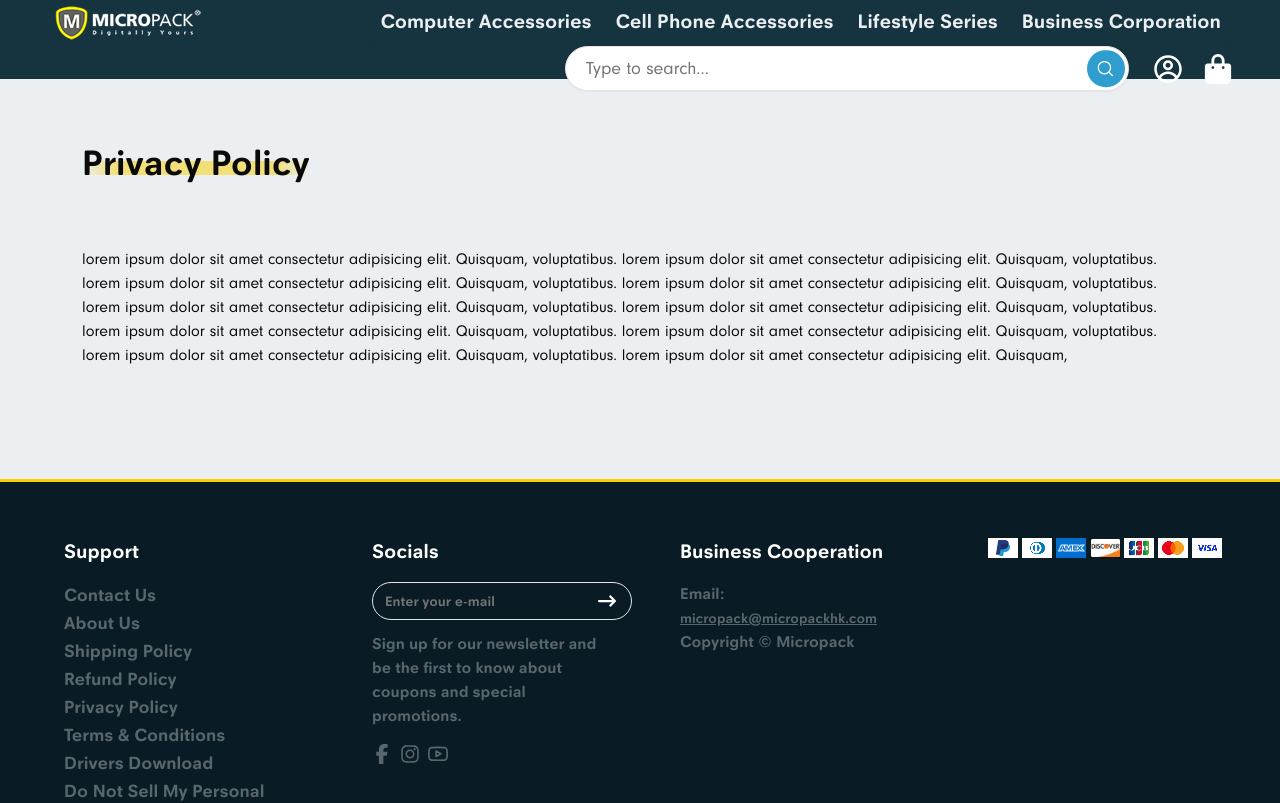
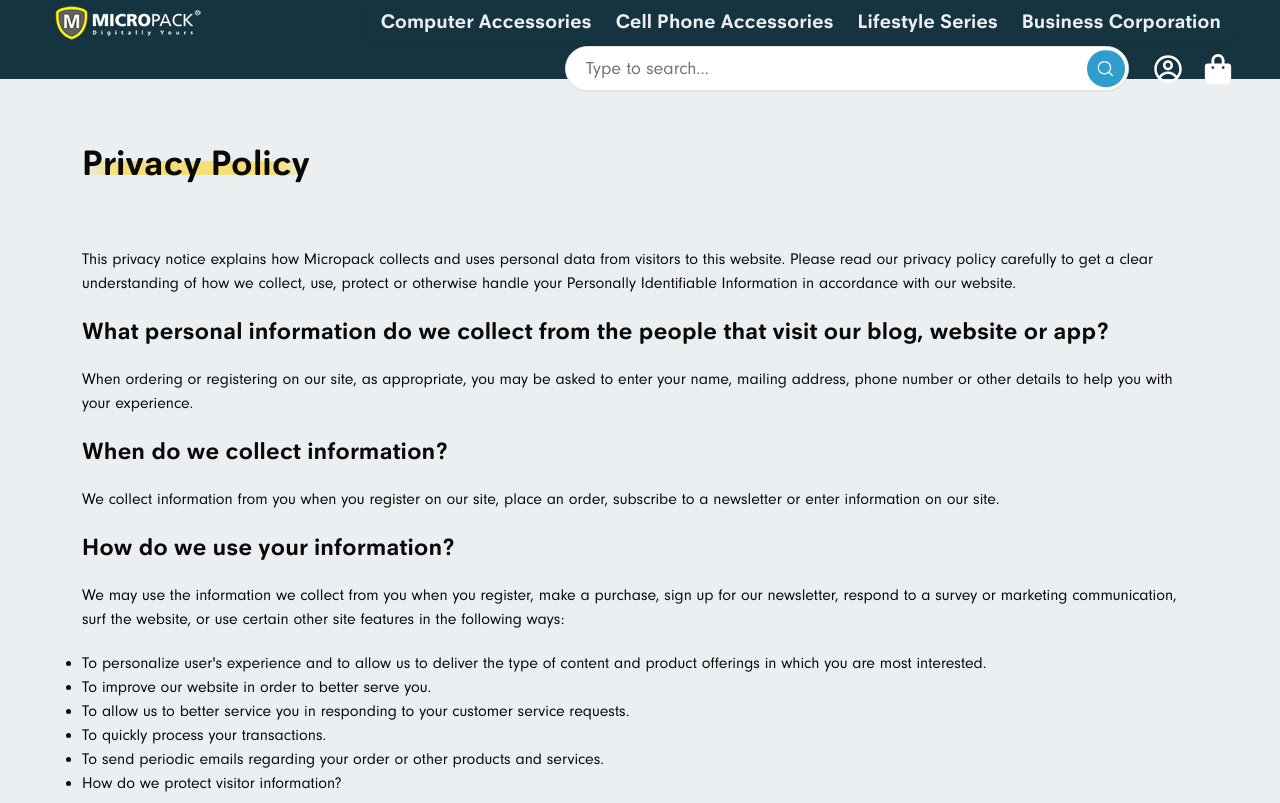
Before and after one commit to dev7-ngenit/micropack, a Next.js app: page /privacy-policy in a window 1280 px wide. Shown: the top 803 px of the page. Built offline with nearby package versions, Linux system fonts and the light colour scheme.

Commit message:
update: added content

```diff
--- a/src/app/(main)/(static)/(policy)/privacy-policy/page.js
+++ b/src/app/(main)/(static)/(policy)/privacy-policy/page.js
@@ -8,18 +8,77 @@ export default function page() {
       </Title>
 
       <section className="mt-10 flex flex-col gap-5 md:mt-16">
-        lorem ipsum dolor sit amet consectetur adipisicing elit. Quisquam,
-        voluptatibus. lorem ipsum dolor sit amet consectetur adipisicing elit.
-        Quisquam, voluptatibus. lorem ipsum dolor sit amet consectetur
-        adipisicing elit. Quisquam, voluptatibus. lorem ipsum dolor sit amet
-        consectetur adipisicing elit. Quisquam, voluptatibus. lorem ipsum dolor
-        sit amet consectetur adipisicing elit. Quisquam, voluptatibus. lorem
-        ipsum dolor sit amet consectetur adipisicing elit. Quisquam,
-        voluptatibus. lorem ipsum dolor sit amet consectetur adipisicing elit.
-        Quisquam, voluptatibus. lorem ipsum dolor sit amet consectetur
-        adipisicing elit. Quisquam, voluptatibus. lorem ipsum dolor sit amet
-        consectetur adipisicing elit. Quisquam, voluptatibus. lorem ipsum dolor
-        sit amet consectetur adipisicing elit. Quisquam,
+        <p>
+          This privacy notice explains how Micropack collects and uses personal
+          data from visitors to this website. Please read our privacy policy
+          carefully to get a clear understanding of how we collect, use, protect
+          or otherwise handle your Personally Identifiable Information in
+          accordance with our website.
+        </p>
+        <div class="text-2xl font-semibold">
+          What personal information do we collect from the people that visit our
+          blog, website or app?
+        </div>
+        <p>
+          When ordering or registering on our site, as appropriate, you may be
+          asked to enter your name, mailing address, phone number or other
+          details to help you with your experience.
+        </p>
+        <h2 className="text-2xl font-semibold">
+          When do we collect information?
+        </h2>
+        <p>
+          We collect information from you when you register on our site, place
+          an order, subscribe to a newsletter or enter information on our site.
+        </p>
+        <h2 className="text-2xl font-semibold">
+          How do we use your information?
+        </h2>
+        <p>
+          We may use the information we collect from you when you register, make
+          a purchase, sign up for our newsletter, respond to a survey or
+          marketing communication, surf the website, or use certain other site
+          features in the following ways:
+        </p>
+        <ul>
+          <li className="list-disc">
+            To personalize user's experience and to allow us to deliver the type
+            of content and product offerings in which you are most interested.
+          </li>
+          <li className="list-disc">
+            To improve our website in order to better serve you.
+          </li>
+          <li className="list-disc">
+            To allow us to better service you in responding to your customer
+            service requests.
+          </li>
+          <li className="list-disc">To quickly process your transactions.</li>
+          <li className="list-disc">
+            To send periodic emails regarding your order or other products and
+            services.
+          </li>
+          <li className="list-disc">How do we protect visitor information?</li>
+        </ul>
+        Your personal information is contained behind secured networks and is
+        only accessible by a limited number of persons who have special access
+        rights to such systems, and are required to keep the information
+        confidential. In addition, all sensitive/credit information you supply
+        is encrypted via Secure Socket Layer (SSL) technology. We implement a
+        variety of security measures when a user places an order enters,
+        submits, or accesses their information to maintain the safety of your
+        personal information. All transactions are processed through a gateway
+        provider and are not stored or processed on our servers. Do we use
+        'cookies'? Yes. Cookies are small files that a site or its service
+        provider transfers to your computer's hard drive through your Web
+        browser (if you allow) that enables the site's or service provider's
+        systems to recognize your browser and capture and remember certain
+        information. For instance, we use cookies to help us remember and
+        process the items in your shopping cart. They are also used to help us
+        understand your preferences based on previous or current site activity,
+        which enables us to provide you with improved services. We also use
+        cookies to help us compile aggregate data about site traffic and site
+        interaction so that we can offer better site experiences and tools in
+        the future.
       </section>
     </main>
   );
--- a/src/app/(main)/(static)/(policy)/refund-policy/page.js
+++ b/src/app/(main)/(static)/(policy)/refund-policy/page.js
@@ -7,19 +7,46 @@ export default function page() {
         Refund Policy
       </Title>
 
-      <section className="mt-10 flex flex-col gap-5 md:mt-16">
-        lorem ipsum dolor sit amet consectetur adipisicing elit. Quisquam,
-        voluptatibus. lorem ipsum dolor sit amet consectetur adipisicing elit.
-        Quisquam, voluptatibus. lorem ipsum dolor sit amet consectetur
-        adipisicing elit. Quisquam, voluptatibus. lorem ipsum dolor sit amet
-        consectetur adipisicing elit. Quisquam, voluptatibus. lorem ipsum dolor
-        sit amet consectetur adipisicing elit. Quisquam, voluptatibus. lorem
-        ipsum dolor sit amet consectetur adipisicing elit. Quisquam,
-        voluptatibus. lorem ipsum dolor sit amet consectetur adipisicing elit.
-        Quisquam, voluptatibus. lorem ipsum dolor sit amet consectetur
-        adipisicing elit. Quisquam, voluptatibus. lorem ipsum dolor sit amet
-        consectetur adipisicing elit. Quisquam, voluptatibus. lorem ipsum dolor
-        sit amet consectetur adipisicing elit. Quisquam,
+      <section className="mt-10 flex flex-col gap-5 md:mt-16 text-lg">
+        <p>
+          10-Day Money-Back Guarantee for Any Reason Undamaged products may be
+          returned for any reason within 10 days of the date of receipt. Once
+          the returned item arrives back in our warehouse for inspection, the
+          refund process will begin.
+        </p>
+
+        <p>
+          Returns must include all accessories Items must include original
+          packaging For non-quality related reasons for return, buyer is
+          responsible for shipping costs For non-quality related reasons for
+          return, refunds the cost of the product itself Returns may be rejected
+          if items do not meet the above requirements It is not possible to
+          process a request for a refund for non-quality issues for items that
+          have expired this 10-day window. For purchases not made directly
+          through Micropack’s online stores, please contact retailers for
+          refunds.
+        </p>
+
+        <p>
+          How do I return an item? 1. Please contact us to initiate a return.
+          Please state the reason for return and provide an invoice or
+          screenshot to confirm the order number. 2. For the refund to be
+          processed in a timely manner, please be sure to send a return the
+          tracking number
+        </p>
+
+        <p>
+          How long does it take to get a refund? Refunds will be issued once the
+          item arrives at our warehouse. The refund will be credited back using
+          the same method as when your initial order was made. Processing time
+          typically takes 3-5 working days.
+        </p>
+
+        <p>
+          Item Warranty Period (Months) Cables 18 Other items 12 This limited
+          warranty provided by the manufacturer in no way affects a potential
+          statutory warranty provided by law.
+        </p>
       </section>
     </main>
   );
--- a/src/app/(main)/(static)/(policy)/shipping-policy/page.js
+++ b/src/app/(main)/(static)/(policy)/shipping-policy/page.js
@@ -8,18 +8,32 @@ export default function page() {
       </Title>
 
       <section className="mt-10 flex flex-col gap-5 md:mt-16">
-        lorem ipsum dolor sit amet consectetur adipisicing elit. Quisquam,
-        voluptatibus. lorem ipsum dolor sit amet consectetur adipisicing elit.
-        Quisquam, voluptatibus. lorem ipsum dolor sit amet consectetur
-        adipisicing elit. Quisquam, voluptatibus. lorem ipsum dolor sit amet
-        consectetur adipisicing elit. Quisquam, voluptatibus. lorem ipsum dolor
-        sit amet consectetur adipisicing elit. Quisquam, voluptatibus. lorem
-        ipsum dolor sit amet consectetur adipisicing elit. Quisquam,
-        voluptatibus. lorem ipsum dolor sit amet consectetur adipisicing elit.
-        Quisquam, voluptatibus. lorem ipsum dolor sit amet consectetur
-        adipisicing elit. Quisquam, voluptatibus. lorem ipsum dolor sit amet
-        consectetur adipisicing elit. Quisquam, voluptatibus. lorem ipsum dolor
-        sit amet consectetur adipisicing elit. Quisquam,
+        <h2 className="text-2xl font-bold">
+          Delivery Time=Processing Time+Shipping Time
+        </h2>
+
+        <p className="text-lg">
+          Our estimated delivery dates are based on several factors, including
+          the destination address and how quickly we can assemble and prepare
+          your items for shipment. (There is different processing time for
+          different item. You can check the processing time from product page.
+          Once your order is placed, you can check order shipping info from the
+          online order status page. We will also inform you through your
+          registered email.) Shipping countries: Except the British Indian Ocean
+          Territory, the outlying islands of the United States, Indonesia,
+          India, and China, most countries can deliver, The delivery country and
+          region will be adjusted according to the logistics company. Shipping
+          fee: Starting from $4, shipping fees are calculated based on package
+          weight and destination. Prepare orders for dispatch: 1-3 days,
+          shipping time: 5-12 days.
+        </p>
+
+        <h2 className="text-2xl font-bold">Note for taxes:</h2>
+
+        <p className="text-lg">
+          For most of the countries, our customers do not need to pay for
+          importing fees, duties or VAT(Valued Additional Tax).
+        </p>
       </section>
     </main>
   );
--- a/src/app/(main)/(static)/about-us/page.js
+++ b/src/app/(main)/(static)/about-us/page.js
@@ -5,19 +5,16 @@ export default function page() {
     <main className="container !mt-10 box-border px-5 md:!my-16 md:box-content md:min-h-[calc(100dvh-33rem)]">
       <Title className="text-4xl [background-position-y:70%]">About Us</Title>
 
-      <section className="mt-10 flex flex-col gap-5 md:mt-16">
-        lorem ipsum dolor sit amet consectetur adipisicing elit. Quisquam,
-        voluptatibus. lorem ipsum dolor sit amet consectetur adipisicing elit.
-        Quisquam, voluptatibus. lorem ipsum dolor sit amet consectetur
-        adipisicing elit. Quisquam, voluptatibus. lorem ipsum dolor sit amet
-        consectetur adipisicing elit. Quisquam, voluptatibus. lorem ipsum dolor
-        sit amet consectetur adipisicing elit. Quisquam, voluptatibus. lorem
-        ipsum dolor sit amet consectetur adipisicing elit. Quisquam,
-        voluptatibus. lorem ipsum dolor sit amet consectetur adipisicing elit.
-        Quisquam, voluptatibus. lorem ipsum dolor sit amet consectetur
-        adipisicing elit. Quisquam, voluptatibus. lorem ipsum dolor sit amet
-        consectetur adipisicing elit. Quisquam, voluptatibus. lorem ipsum dolor
-        sit amet consectetur adipisicing elit. Quisquam,
+      <section className="mt-10 flex flex-col gap-5 md:mt-16 text-xl">
+      Improvement is an eternal theme nowadays, we always keep on improving.
+Micropack evolves, makes progress, moves forward, and continuously provides the best performance products for customers.
+Micropack is registered in Hongkong, and the R&D center, product design department, and production lines are located in guangzhou, China.
+In the early stages, Micropack developed the mouse with the innovative feature of Blue-Tech technology, which allowed the mouse to work on almost any friconless desktop surface, including glass. After 8 years of efforts in researing and developing in computer accessories,
+Micropack has expanded its product range, including Mobile Accessories, Audio series and high perfermance products.
+Micropack deeply focuses on high quality and competitive consuming electronic field, our products are including computer accessories, mobile accessories, audio series etc..
+Micropack understands the concepts of urban digital living and greatly focuses on developing great performance products for its diversely connected customers.
+We insure your digital life with safe, high quality and stylisl exactly as our company motto says " Digitally Yours"
+Micropack has sincere distribution partners globally, we are committed to developing best products and offer sincere and high efficient service to our loyal customers all over the world.
       </section>
     </main>
   );
--- a/src/app/(main)/(static)/ccpa-opt-out/page.js
+++ b/src/app/(main)/(static)/ccpa-opt-out/page.js
@@ -7,19 +7,36 @@ export default function page() {
         Do not sell my personal information
       </Title>
 
-      <section className="mt-10 flex flex-col gap-5 md:mt-16">
-        lorem ipsum dolor sit amet consectetur adipisicing elit. Quisquam,
-        voluptatibus. lorem ipsum dolor sit amet consectetur adipisicing elit.
-        Quisquam, voluptatibus. lorem ipsum dolor sit amet consectetur
-        adipisicing elit. Quisquam, voluptatibus. lorem ipsum dolor sit amet
-        consectetur adipisicing elit. Quisquam, voluptatibus. lorem ipsum dolor
-        sit amet consectetur adipisicing elit. Quisquam, voluptatibus. lorem
-        ipsum dolor sit amet consectetur adipisicing elit. Quisquam,
-        voluptatibus. lorem ipsum dolor sit amet consectetur adipisicing elit.
-        Quisquam, voluptatibus. lorem ipsum dolor sit amet consectetur
-        adipisicing elit. Quisquam, voluptatibus. lorem ipsum dolor sit amet
-        consectetur adipisicing elit. Quisquam, voluptatibus. lorem ipsum dolor
-        sit amet consectetur adipisicing elit. Quisquam,
+      <section className="mt-10 flex flex-col gap-5 md:mt-16 text-xl">
+        <p>
+          As described in our Privacy Policy, we collect personal information
+          from your interactions with us and our website, including through
+          cookies and similar technologies. We may also share this personal
+          information with third parties, including advertising partners. We do
+          this in order to show you ads on other websites that are more relevant
+          to your interests and for other reasons outlined in our privacy
+          policy.
+        </p>
+
+        <p>
+          Sharing of personal information for targeted advertising based on your
+          interaction on different websites may be considered "sales",
+          "sharing", or "targeted advertising" under certain U.S. state privacy
+          laws. Depending on where you live, you may have the right to opt out
+          of these activities. If you would like to exercise this opt-out right,
+          please follow the instructions below.
+        </p>
+
+        <p>
+          If you visit our website with the Global Privacy Control opt-out
+          preference signal enabled, depending on where you are, we will treat
+          this as a request to opt-out of activity that may be considered a
+          “sale” or “sharing” of personal information or other uses that may be
+          considered targeted advertising for the device and browser you used to
+          visit our website.
+        </p>
+
+        <strong className="font-bold">To opt out of the "sale" or "sharing" of your personal information collected using cookies and other device-based identifiers as described above, you must be browsing from one of the applicable US states referred to above.</strong>
       </section>
     </main>
   );
--- a/src/app/(main)/(static)/contact-us/page.js
+++ b/src/app/(main)/(static)/contact-us/page.js
@@ -6,18 +6,18 @@ export default function page() {
       <Title className="text-4xl [background-position-y:70%]">Contact Us</Title>
 
       <section className="mt-10 flex flex-col gap-5 md:mt-16">
-        lorem ipsum dolor sit amet consectetur adipisicing elit. Quisquam,
-        voluptatibus. lorem ipsum dolor sit amet consectetur adipisicing elit.
-        Quisquam, voluptatibus. lorem ipsum dolor sit amet consectetur
-        adipisicing elit. Quisquam, voluptatibus. lorem ipsum dolor sit amet
-        consectetur adipisicing elit. Quisquam, voluptatibus. lorem ipsum dolor
-        sit amet consectetur adipisicing elit. Quisquam, voluptatibus. lorem
-        ipsum dolor sit amet consectetur adipisicing elit. Quisquam,
-        voluptatibus. lorem ipsum dolor sit amet consectetur adipisicing elit.
-        Quisquam, voluptatibus. lorem ipsum dolor sit amet consectetur
-        adipisicing elit. Quisquam, voluptatibus. lorem ipsum dolor sit amet
-        consectetur adipisicing elit. Quisquam, voluptatibus. lorem ipsum dolor
-        sit amet consectetur adipisicing elit. Quisquam,
+        <h3 className="text-xl">
+          If you have any questions or concerns regarding our products or
+          services, please feel free to contact us via email or live chat on our
+          website
+        </h3>
+
+        <h3 className="text-xl">Email：<span className="underline">micropack@micropackhk.com</span></h3>
+
+        <h3 className="text-xl">
+          We strive to provide excellent customer service and will do our best
+          to respond to your inquiries as quickly as possible.
+        </h3>
       </section>
     </main>
   );
--- a/src/app/(main)/(static)/terms-and-conditions/page.js
+++ b/src/app/(main)/(static)/terms-and-conditions/page.js
@@ -8,18 +8,49 @@ export default function page() {
       </Title>
 
       <section className="mt-10 flex flex-col gap-5 md:mt-16">
-        lorem ipsum dolor sit amet consectetur adipisicing elit. Quisquam,
-        voluptatibus. lorem ipsum dolor sit amet consectetur adipisicing elit.
-        Quisquam, voluptatibus. lorem ipsum dolor sit amet consectetur
-        adipisicing elit. Quisquam, voluptatibus. lorem ipsum dolor sit amet
-        consectetur adipisicing elit. Quisquam, voluptatibus. lorem ipsum dolor
-        sit amet consectetur adipisicing elit. Quisquam, voluptatibus. lorem
-        ipsum dolor sit amet consectetur adipisicing elit. Quisquam,
-        voluptatibus. lorem ipsum dolor sit amet consectetur adipisicing elit.
-        Quisquam, voluptatibus. lorem ipsum dolor sit amet consectetur
-        adipisicing elit. Quisquam, voluptatibus. lorem ipsum dolor sit amet
-        consectetur adipisicing elit. Quisquam, voluptatibus. lorem ipsum dolor
-        sit amet consectetur adipisicing elit. Quisquam,
+        <div class="text-2xl font-semibold">Introductions</div>
+        <p>
+          These terms and conditions govern your use of this website, by using
+          this website, you accept these terms and conditions in full. If you
+          disagree with these terms and conditions or any part of these terms
+          and conditions, you must not use this website.
+        </p>
+        <p>
+          You must be at least 18 years of age to use this website. By using
+          this website and by agreeing to these terms and conditions you warrant
+          and represent that you are at least 18 years of age.
+        </p>
+
+        <h2 className="text-2xl font-semibold">License to Use Website</h2>
+        <p>
+          Unless otherwise stated, Micropack and/or its licensors own the
+          intellectual property rights in the website and material on the
+          website. Subject to the license below, all these intellectual property
+          rights are reserved.
+        </p>
+
+        <h2 className="text-2xl font-semibold">You must not:</h2>
+        <ul>
+          <li className="list-disc">
+            Republish material from this website (including republication on
+            another website)
+          </li>
+          <li className="list-disc">
+            Sell, rent or sub-license material from the website
+          </li>
+          <li className="list-disc">
+            Show any material from the website in public
+          </li>
+          <li className="list-disc">
+            Reproduce, duplicate, copy or otherwise exploit material on this
+            website for a commercial purpose.
+          </li>
+          <li className="list-disc">
+            Edit or otherwise modify any material on the website, or
+            redistribute material from this website (except for content
+            specifically and expressly made available for redistribution)
+          </li>
+        </ul>
       </section>
     </main>
   );
```
Also changed, not shown: src/components/faq/FAQs.jsx (+8 -6 lines).
